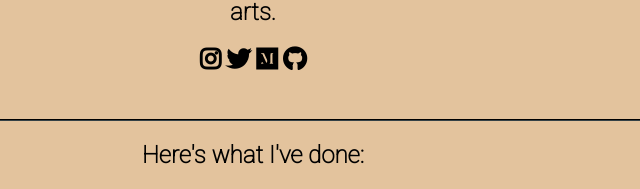
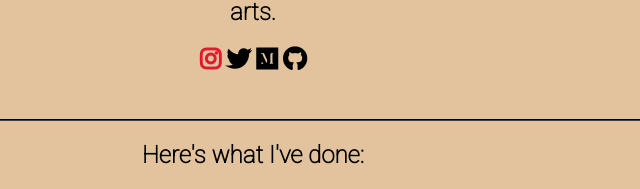
Before and after one commit to alimohamad/alimohamad.github.io, a plain HTML site: page index.html in a window 1280 px wide. In both pictures the pointer is over the link 597 px from the left and 649 px from the top of the page. Shown: the part 590-779 px from the top of the page, 387-1027 px from the left. Drawn offline with Linux system fonts and the light colour scheme.

Commit message:
added color change on hover for a tags.

```diff
--- a/style.css
+++ b/style.css
@@ -37,6 +37,11 @@ a{
     text-decoration: underline;
 }
 
+a:hover{
+    color: #E01931;
+    transition-duration: 0.33s;
+}
+
 .toggle{
     padding: 2.25%;
     font-weight: bolder;
```
